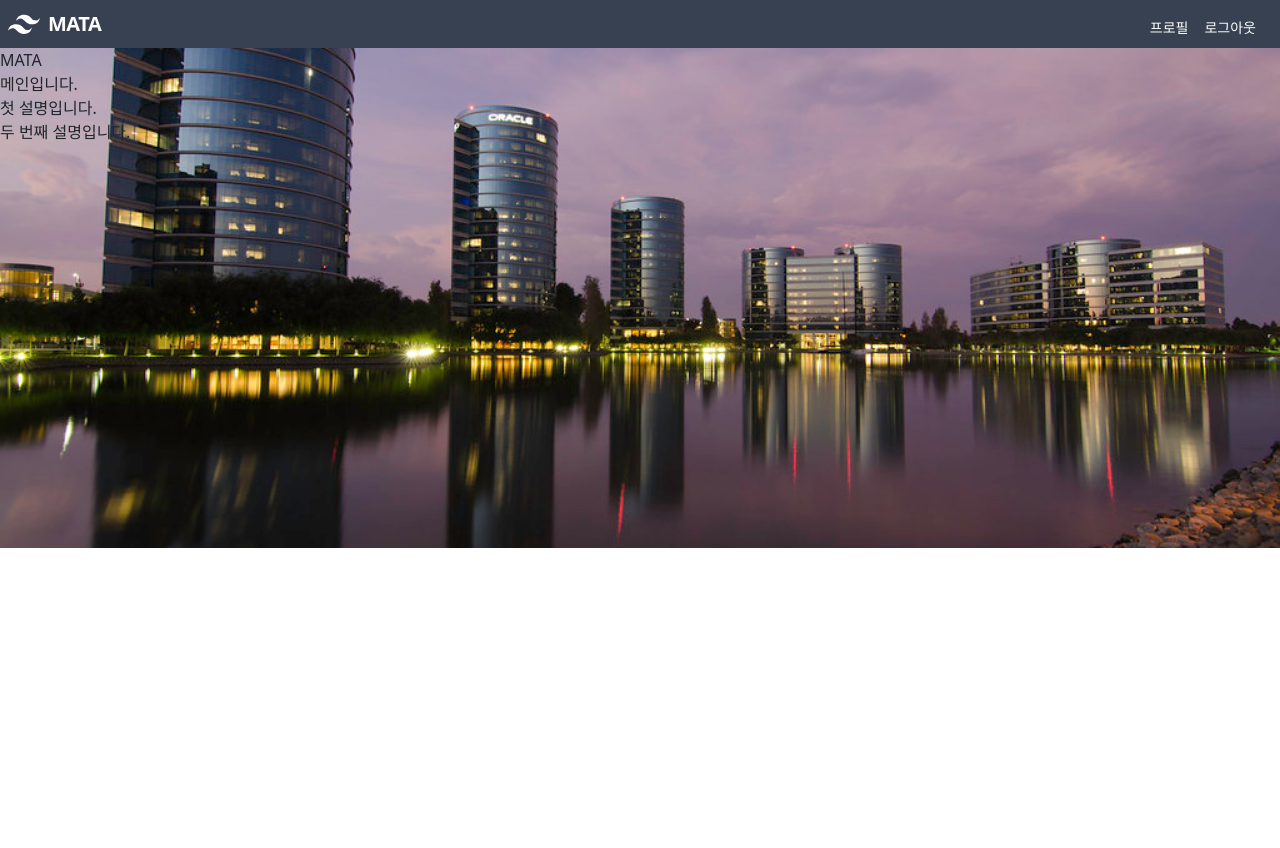
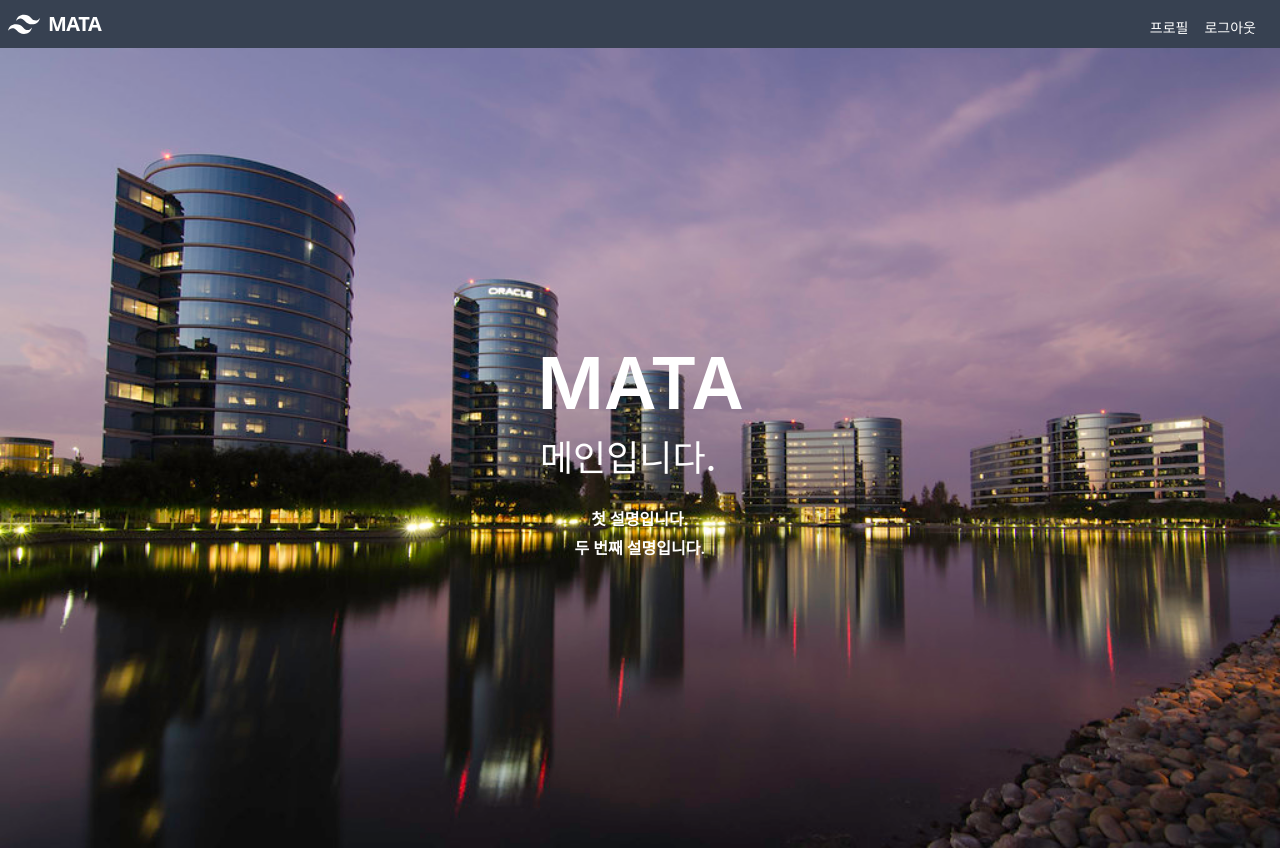
Before and after one commit to PolarbearHam/MATA2, a React (Create React App) app in the folder mata2/: page / in a window 1280 px wide. Before the commit the page ends 800 px from the top, so only its background shows below. Built offline with nearby package versions, Linux system fonts and the light colour scheme.

Commit message:
feat: welcome css 1차

```diff
--- a/mata2/src/views/Welcome.css
+++ b/mata2/src/views/Welcome.css
@@ -0,0 +1,90 @@
+#background {
+  display: flex;
+flex-direction: column;
+justify-content: center;
+align-items: center;
+padding: 10px;
+gap: 10px;
+background-image: url('../assets/Welcome.jpg');
+background-size: cover;
+height: 100vh;
+}
+
+#heroTitle{
+  display: flex;
+flex-direction: column;
+justify-content: center;
+align-items: center;
+padding: 10px;
+gap: 10px;
+
+
+
+}
+
+#MATA{
+  width: 205px;
+height: 87px;
+
+font-family: 'Inter';
+font-style: normal;
+font-weight: 600;
+font-size: 72px;
+line-height: 87px;
+
+color: #FFFFFF;
+
+}
+
+#main{
+  width: 200px;
+height: 44px;
+
+font-family: 'Inter';
+font-style: normal;
+font-weight: 500;
+font-size: 36px;
+line-height: 44px;
+/* identical to box height */
+
+
+color: #FFFFFF;
+
+}
+#heroContent{
+  display: flex;
+  flex-direction: column;
+  justify-content: center;
+  align-items: center;
+  padding: 10px;
+  gap: 10px;
+
+
+
+}
+
+#firstExplanation{
+
+height: 19px;
+
+font-family: 'Inter';
+font-style: normal;
+font-weight: 600;
+font-size: 16px;
+line-height: 19px;
+
+color: #FFFFFF;
+}
+
+#secondExplanation{
+
+height: 19px;
+
+font-family: 'Inter';
+font-style: normal;
+font-weight: 600;
+font-size: 16px;
+line-height: 19px;
+
+color: #FFFFFF;
+}
--- a/mata2/src/views/Welcome.js
+++ b/mata2/src/views/Welcome.js
@@ -1,26 +1,22 @@
 import React from 'react';
 import backgroundImage from '../assets/Welcome.jpg'
-
+import './Welcome.css'
 const Welcome = () => {
   const styles = {
     backgroundImage: `url(${backgroundImage})`,
-    backgroundSize: 'cover',
-    backgroundPosition: 'center',
-    backgroundRepeat: 'no-repeat',
-    width: '100%',
-    height: '500px',
+
   };
 
     return (
-      <div style={styles}>
-        <div className="center-text">
-          <div  >MATA</div>
-          <div>메인입니다.</div>
+      <div id='background'>
+        <div id='heroTitle'>
+          <div id='MATA'>MATA</div>
+          <div id='main'>메인입니다.</div>
         </div>
 
-        <div>
-          <div>첫 설명입니다.</div>
-          <div>두 번째 설명입니다.</div>
+        <div id='heroContent'>
+          <div id='firstExplanation'>첫 설명입니다.</div>
+          <div id='secondExplanation'>두 번째 설명입니다.</div>
         </div>
       </div>
     );
```
